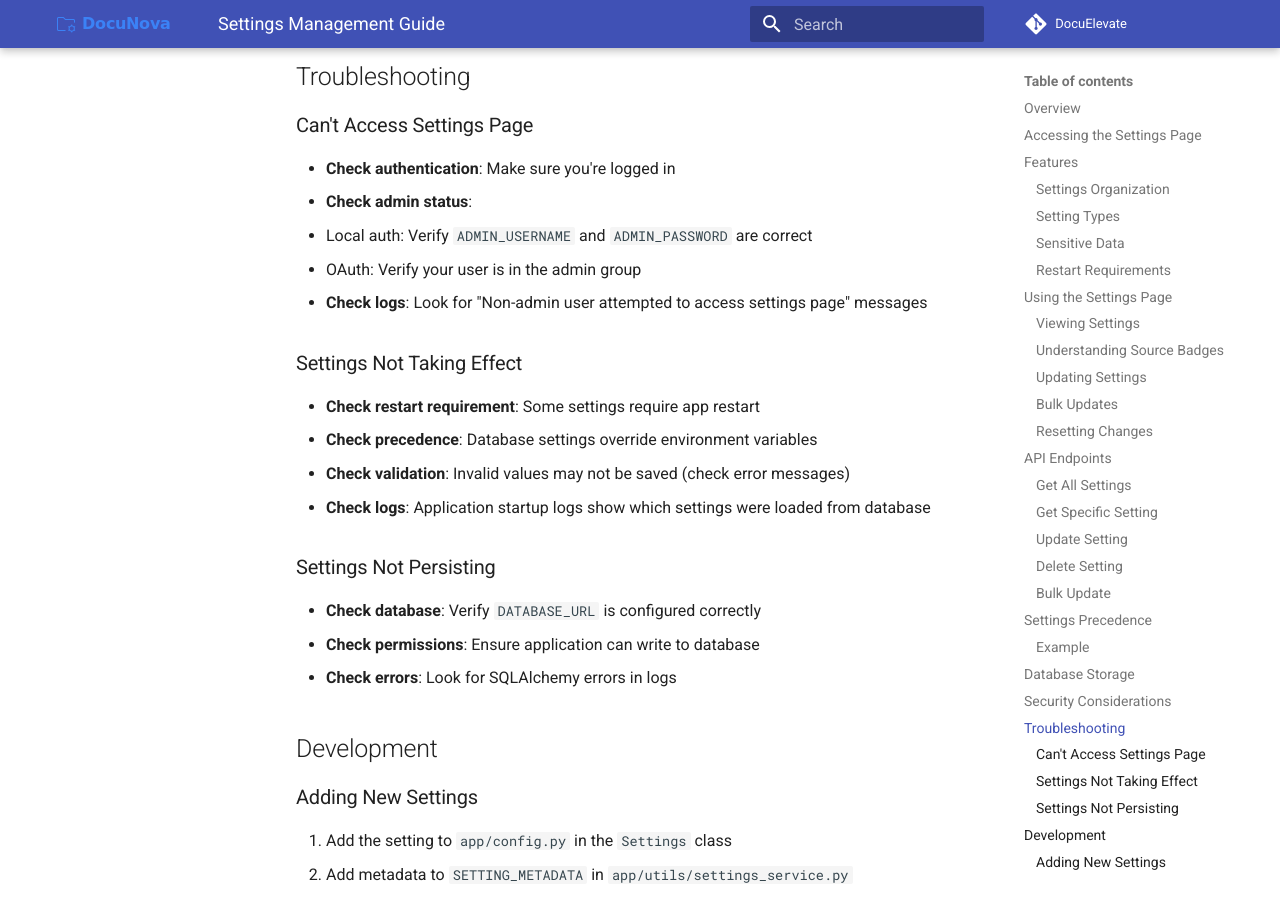
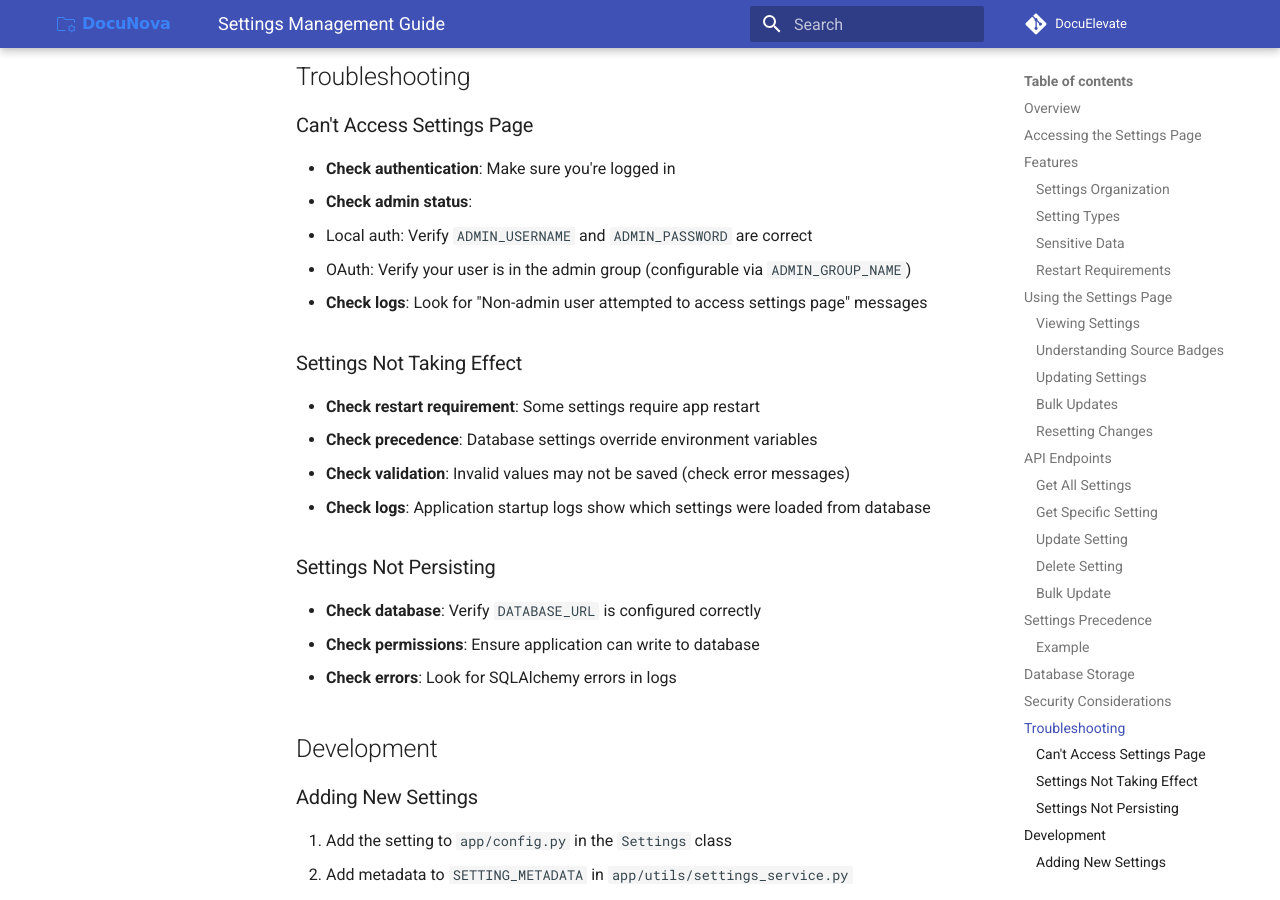
Before and after one commit to christianlouis/DocuElevate, an MkDocs documentation site: the page built from docs/SettingsManagement.md, in a window 1280 px wide and 900 px high, scrolled down 5145 px. Built offline with MkDocs 1.6.1 and Material for MkDocs 9.7.7, drawn with Linux system fonts in a browser that asks for light colours; comment, search, counter and statistics services are not loaded.

Commit message:
feat(auth): add configurable admin group name for OAuth user access

```diff
--- a/docs/SettingsManagement.md
+++ b/docs/SettingsManagement.md
@@ -198,7 +198,7 @@ Settings are stored in the `application_settings` table with:
 - **Check authentication**: Make sure you're logged in
 - **Check admin status**:
   - Local auth: Verify `ADMIN_USERNAME` and `ADMIN_PASSWORD` are correct
-  - OAuth: Verify your user is in the admin group
+  - OAuth: Verify your user is in the admin group (configurable via `ADMIN_GROUP_NAME`)
 - **Check logs**: Look for "Non-admin user attempted to access settings page" messages
 
 ### Settings Not Taking Effect
```
Also changed, not shown: docs/AuthenticationSetup.md (+2 -0 lines), docs/ConfigurationGuide.md (+2 -0 lines), 3 other files.
